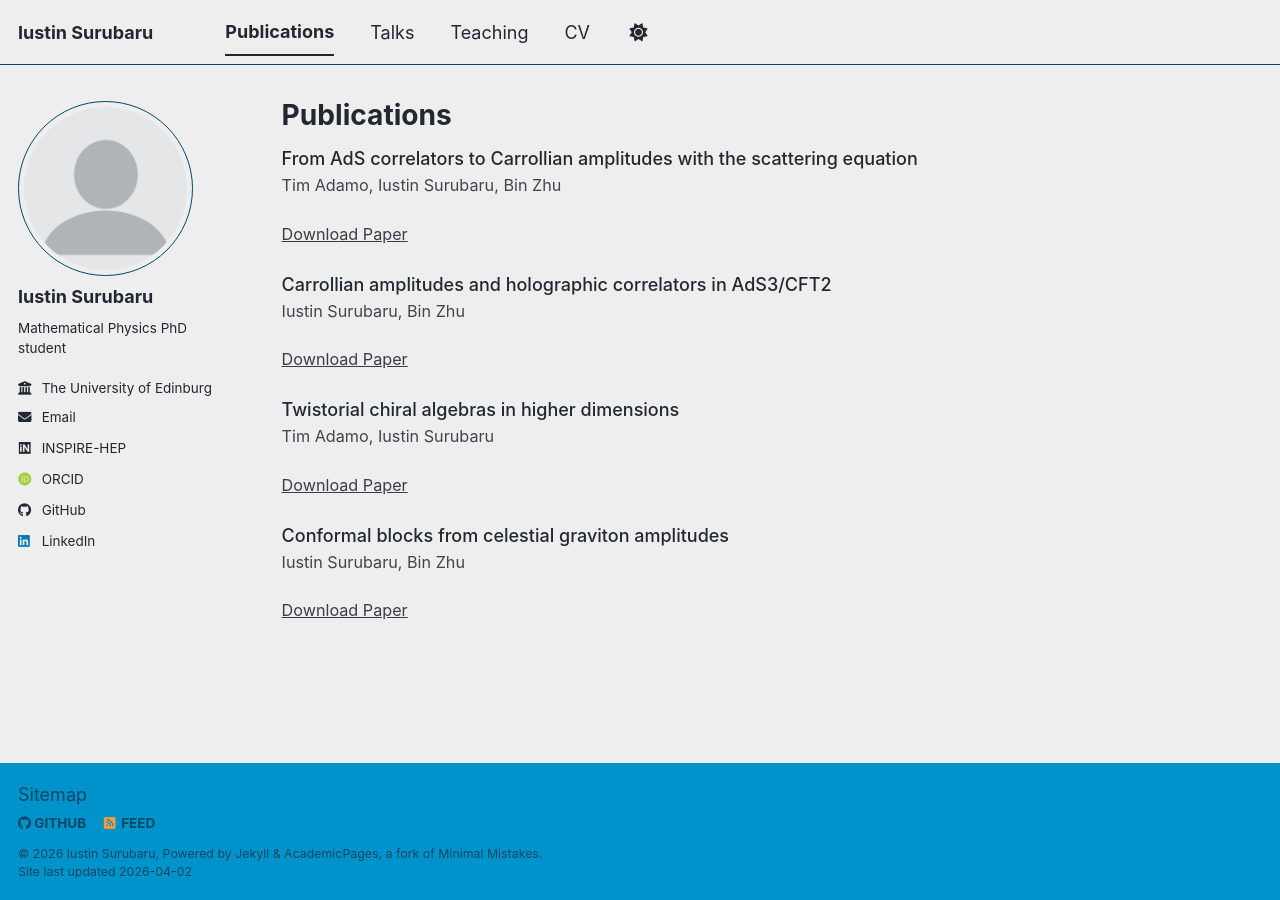
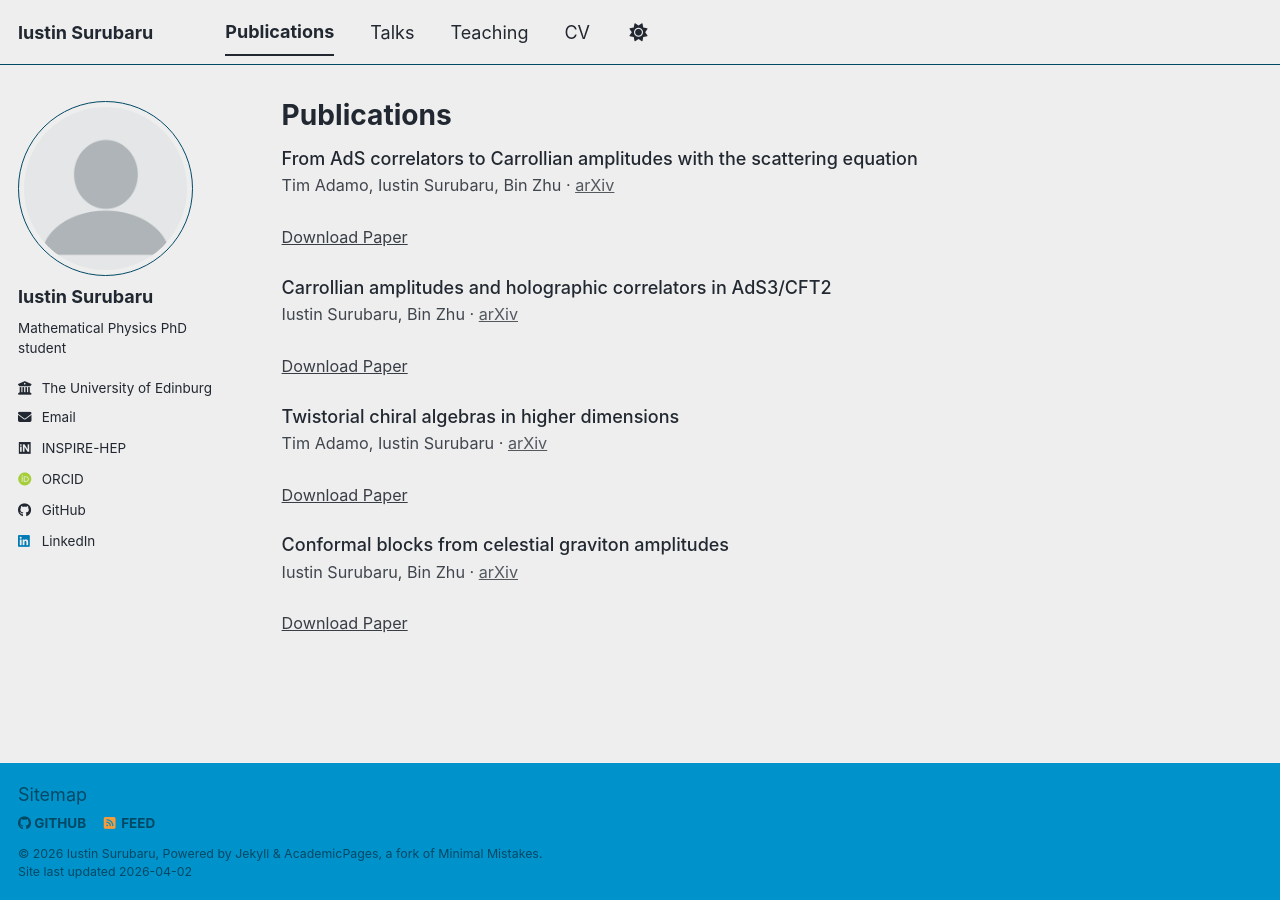
Before and after one commit to IustinS2/IustinS2.github.io, a Jekyll site: the page built from _pages/publications.html, in a window 1280 px wide. Built offline with Jekyll 4.4.1, drawn with Linux system fonts in a browser that asks for light colours; some web fonts are replaced; a script bundle is joined from its source files by our own code; library files that are not in the unit come from our copies.

Commit message:
Update archive-single.html

```diff
--- a/_includes/archive-single.html
+++ b/_includes/archive-single.html
@@ -34,7 +34,12 @@
 {% endunless %}
 
     {% if post.authors %}
-  <p class="publication-authors">{{ post.authors }}</p>
+  {% if post.authors or post.paperurl %}
+  <p class="publication-authors">
+    {% if post.authors %}{{ post.authors }}{% endif %}
+    {% if post.paperurl %} · <a href="{{ post.paperurl }}">arXiv</a>{% endif %}
+  </p>
+{% endif %}
 {% endif %}
 
     {% if post.read_time %}
```
